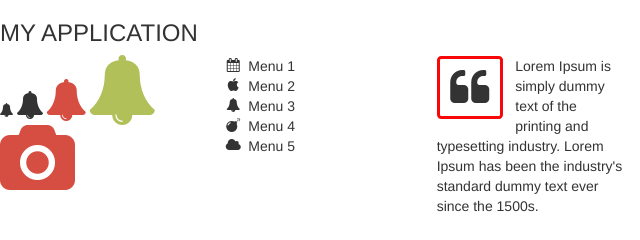
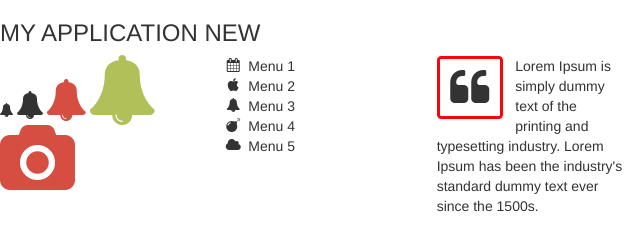
Before and after one commit to SitiNadia/myapp, a website: page index.html in a window 1280 px wide. Shown: the top 240 px of the page, 0-640 px from the left. Drawn offline with nearby package versions, Linux system fonts and the light colour scheme.

Commit message:
update index.html

```diff
--- a/index.html
+++ b/index.html
@@ -9,7 +9,7 @@
 
 		</head>
 		<body>
- 		<h3>MY APPLICATION</h3>
+ 		<h3>MY APPLICATION NEW</h3>
 
  		<div class="row">
  			<div class="col-md-2">
```
